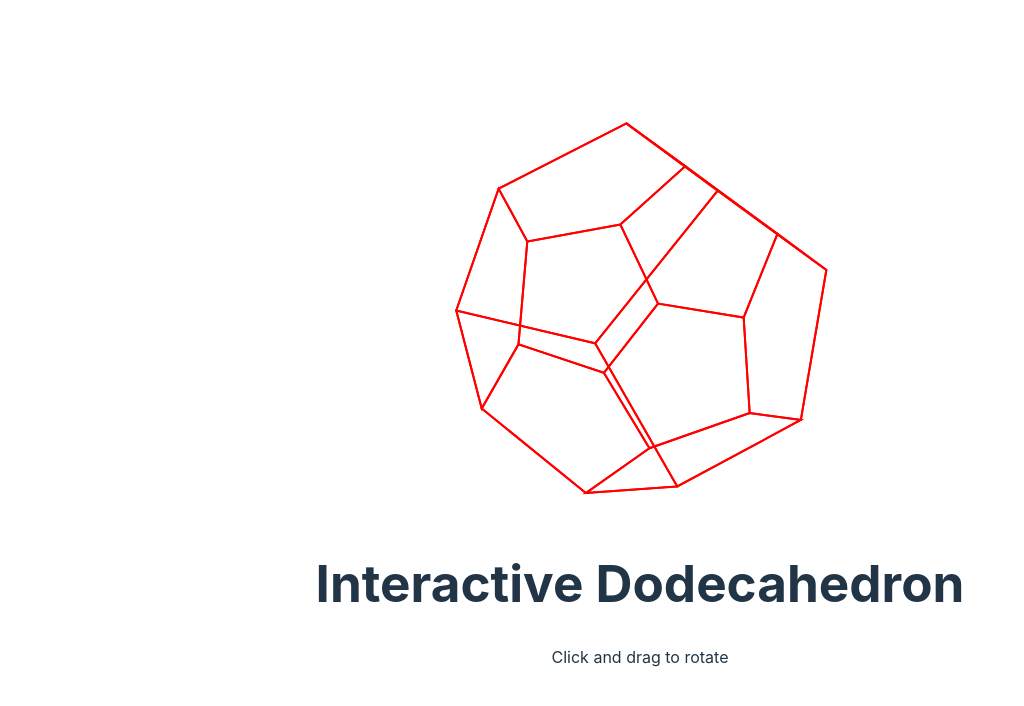
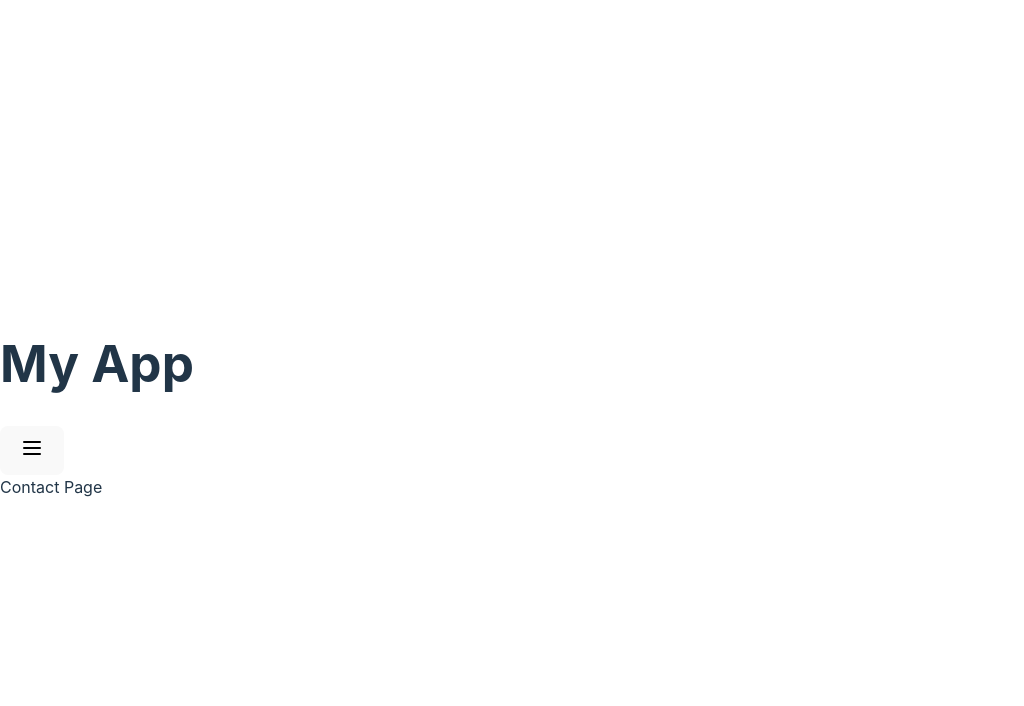
Before and after one commit to michaelcapps/dodecahedronApp, a React (Vite) app: page /contact in a window 1280 px wide. Shown: the top 706 px of the page, without its empty margins (0-1024 px from the left). Built offline with nearby package versions, Linux system fonts and the light colour scheme.

Commit message:
Added basic routing and a hamnburger menu with navigation options (all stubbed out)

```diff
--- a/package.json
+++ b/package.json
@@ -10,8 +10,10 @@
     "preview": "vite preview"
   },
   "dependencies": {
+    "lucide-react": "^0.469.0",
     "react": "^18.3.1",
-    "react-dom": "^18.3.1"
+    "react-dom": "^18.3.1",
+    "react-router-dom": "^7.1.1"
   },
   "devDependencies": {
     "@eslint/js": "^9.17.0",
--- a/src/App.tsx
+++ b/src/App.tsx
@@ -1,38 +1,59 @@
-//import { useState } from 'react'
-//import reactLogo from './assets/react.svg'
-//import viteLogo from '/vite.svg'
-import './App.css'
+import React from 'react';
+import { BrowserRouter, Routes, Route, useNavigate } from 'react-router-dom';
+import TopMenu  from './TopMenu';
 import DodecahedronDisplay from './DodecahedronRotatable';
 
-function App() {
-  //const [count, setCount] = useState(0)
+// Example page components
+const Home = () => <DodecahedronDisplay/>;
+const About = () => <div className="p-4">About Page</div>;
+const Services = () => <div className="p-4">Services Page</div>;
+const Contact = () => <div className="p-4">Contact Page</div>;
 
-  // return (
-  //   <>
-  //     <div>
-  //       <a href="https://vite.dev" target="_blank">
-  //         <img src={viteLogo} className="logo" alt="Vite logo" />
-  //       </a>
-  //       <a href="https://react.dev" target="_blank">
-  //         <img src={reactLogo} className="logo react" alt="React logo" />
-  //       </a>
-  //     </div>
-  //     <h1>Vite + React</h1>
-  //     <div className="card">
-  //       <button onClick={() => setCount((count) => count + 1)}>
-  //         count is {count}
-  //       </button>
-  //       <p>
-  //         Edit <code>src/App.tsx</code> and save to test HMR
-  //       </p>
-  //     </div>
-  //     <p className="read-the-docs">
-  //       Click on the Vite and React logos to learn more
-  //     </p>
-  //   </>
-  // )
+// Navigation wrapper component
+const Navigation = () => {
+  const navigate = useNavigate();
 
-  return <DodecahedronDisplay />;
-}
+  return (
+    <TopMenu
+      onNavigate={(path:string) => navigate(path)}
+    />
+  );
+};
 
-export default App
+const Layout = () => {
+  return (
+    <div className="min-h-screen flex justify-center">
+      {/* Container to limit width and center content */}
+      <div className="w-full max-w-7xl">
+        {/* Persistent Header */}
+        <header className="fixed top-0 left-0 right-0 bg-white shadow z-10">
+          <div className="max-w-7xl mx-auto px-4">
+            <div className="flex justify-between items-center h-16">
+              <h1 className="text-xl font-bold">My App</h1>
+              <Navigation />
+            </div>
+          </div>
+        </header>
+        {/* Main content with padding for header */}
+        <main className="pt-16 px-4">
+          <Routes>
+            <Route path="/" element={<Home />} />
+            <Route path="/about" element={<About />} />
+            <Route path="/services" element={<Services />} />
+            <Route path="/contact" element={<Contact />} />
+          </Routes>
+        </main>
+      </div>
+    </div>
+  );
+};
+
+const App = () => {
+  return (
+    <BrowserRouter>
+      <Layout />
+    </BrowserRouter>
+  );
+};
+
+export default App;
--- /dev/null
+++ b/src/TopMenu.tsx
@@ -0,0 +1,82 @@
+import React, { useState } from 'react';
+import { Menu, X } from 'lucide-react';
+
+interface MenuItem {
+  label: string;
+  path: string;
+}
+
+interface HamburgerMenuProps {
+  items?: MenuItem[];
+  onNavigate?: (path: string) => void;
+  className?: string;
+}
+
+const defaultMenuItems: MenuItem[] = [
+  { label: 'Home', path: '/' },
+  { label: 'About', path: '/about' },
+  { label: 'Services', path: '/services' },
+  { label: 'Contact', path: '/contact' }
+];
+
+const TopMenu = ({
+  items = defaultMenuItems,
+  onNavigate,
+  className = ''
+}: HamburgerMenuProps): JSX.Element => {
+  const [isOpen, setIsOpen] = useState<boolean>(false);
+
+  const handleNavigation = (path: string): void => {
+    if (onNavigate) {
+      onNavigate(path);
+    } else {
+      // Default navigation behavior
+      console.log(`Navigating to: ${path}`);
+    }
+    setIsOpen(false);
+  };
+
+  return (
+    <div className={`relative ${className}`}>
+      <button
+        onClick={() => setIsOpen(!isOpen)}
+        className="p-2 hover:bg-gray-100 rounded-lg transition-colors"
+        aria-label={isOpen ? 'Close menu' : 'Open menu'}
+        aria-expanded={isOpen}
+        aria-haspopup="true"
+      >
+        {isOpen ? (
+          <X className="h-6 w-6" />
+        ) : (
+          <Menu className="h-6 w-6" />
+        )}
+      </button>
+
+      {isOpen && (
+        <div
+          className="absolute right-0 mt-2 w-48 rounded-md shadow-lg"
+          role="menu"
+          aria-orientation="vertical"
+          aria-labelledby="menu-button"
+        >
+          <div className="rounded-md bg-white ring-1 ring-black ring-opacity-5">
+            <div className="py-1">
+              {items.map((item) => (
+                <button
+                  key={item.path}
+                  onClick={() => handleNavigation(item.path)}
+                  className="w-full text-left px-4 py-2 text-sm text-gray-700 hover:bg-gray-100 hover:text-gray-900"
+                  role="menuitem"
+                >
+                  {item.label}
+                </button>
+              ))}
+            </div>
+          </div>
+        </div>
+      )}
+    </div>
+  );
+};
+
+export default TopMenu;
```
Also changed, not shown: 1 other file (tests, documents, lock files or other folders).
